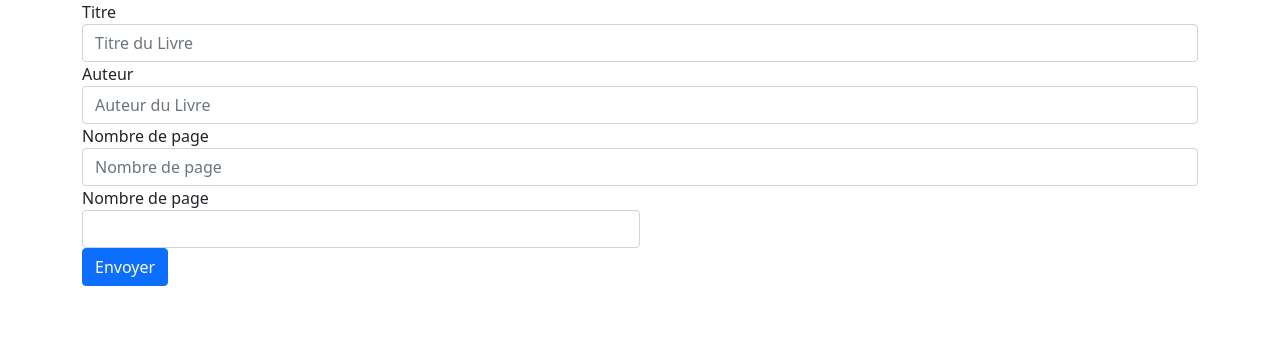
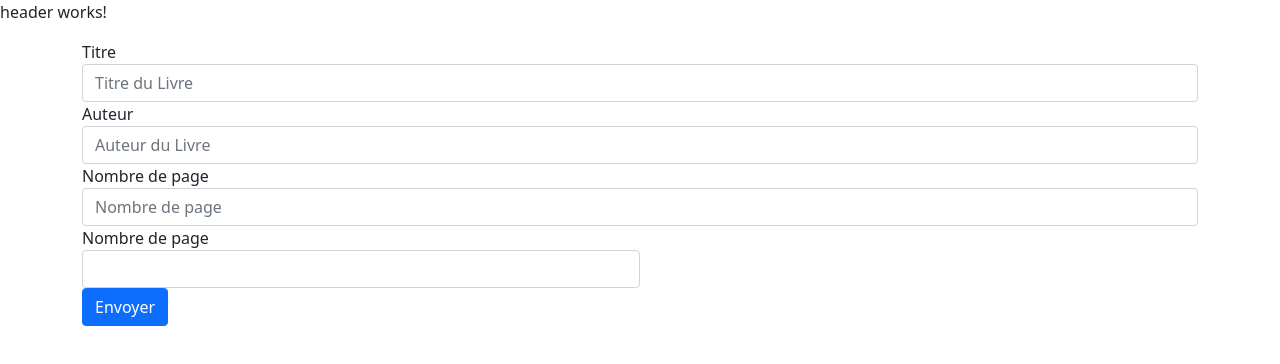
Before and after one commit to lamine87/livreAngular, an Angular app: page / in a window 1280 px wide. Shown: the top 364 px of the page. Built offline with nearby package versions, Linux system fonts and the light colour scheme.

Commit message:
Add Header

```diff
--- a/src/app/app.component.html
+++ b/src/app/app.component.html
@@ -1,3 +1,4 @@
+<app-header></app-header>
 <app-formulaire></app-formulaire>
 
 <router-outlet></router-outlet>
--- a/src/app/app.module.ts
+++ b/src/app/app.module.ts
@@ -5,12 +5,14 @@
 import { AppComponent } from './app.component';
 import { FormulaireComponent } from './formulaire/formulaire.component';
 import { ConsultationComponent } from './consultation/consultation.component';
+import { HeaderComponent } from './header/header.component';
 
 @NgModule({
   declarations: [
     AppComponent,
     FormulaireComponent,
-    ConsultationComponent
+    ConsultationComponent,
+    HeaderComponent
   ],
   imports: [
     BrowserModule,
--- /dev/null
+++ b/src/app/header/header.component.html
@@ -0,0 +1 @@
+<p>header works!</p>
--- /dev/null
+++ b/src/app/header/header.component.ts
@@ -0,0 +1,15 @@
+import { Component, OnInit } from '@angular/core';
+
+@Component({
+  selector: 'app-header',
+  templateUrl: './header.component.html',
+  styleUrls: ['./header.component.css']
+})
+export class HeaderComponent implements OnInit {
+
+  constructor() { }
+
+  ngOnInit(): void {
+  }
+
+}
```
Also changed, not shown: src/app/header/header.component.css (added), 1 other file (tests, documents, lock files or other folders).
